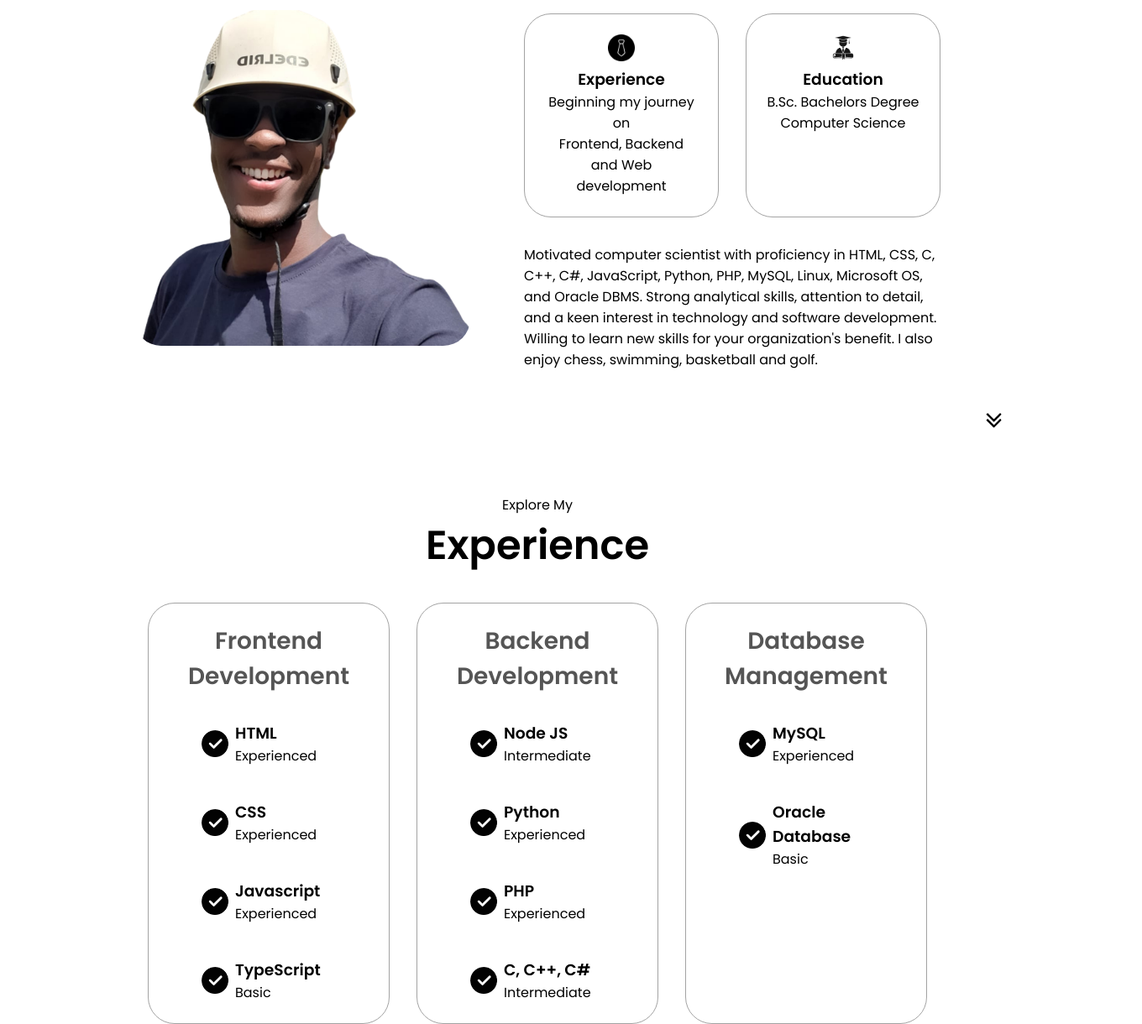
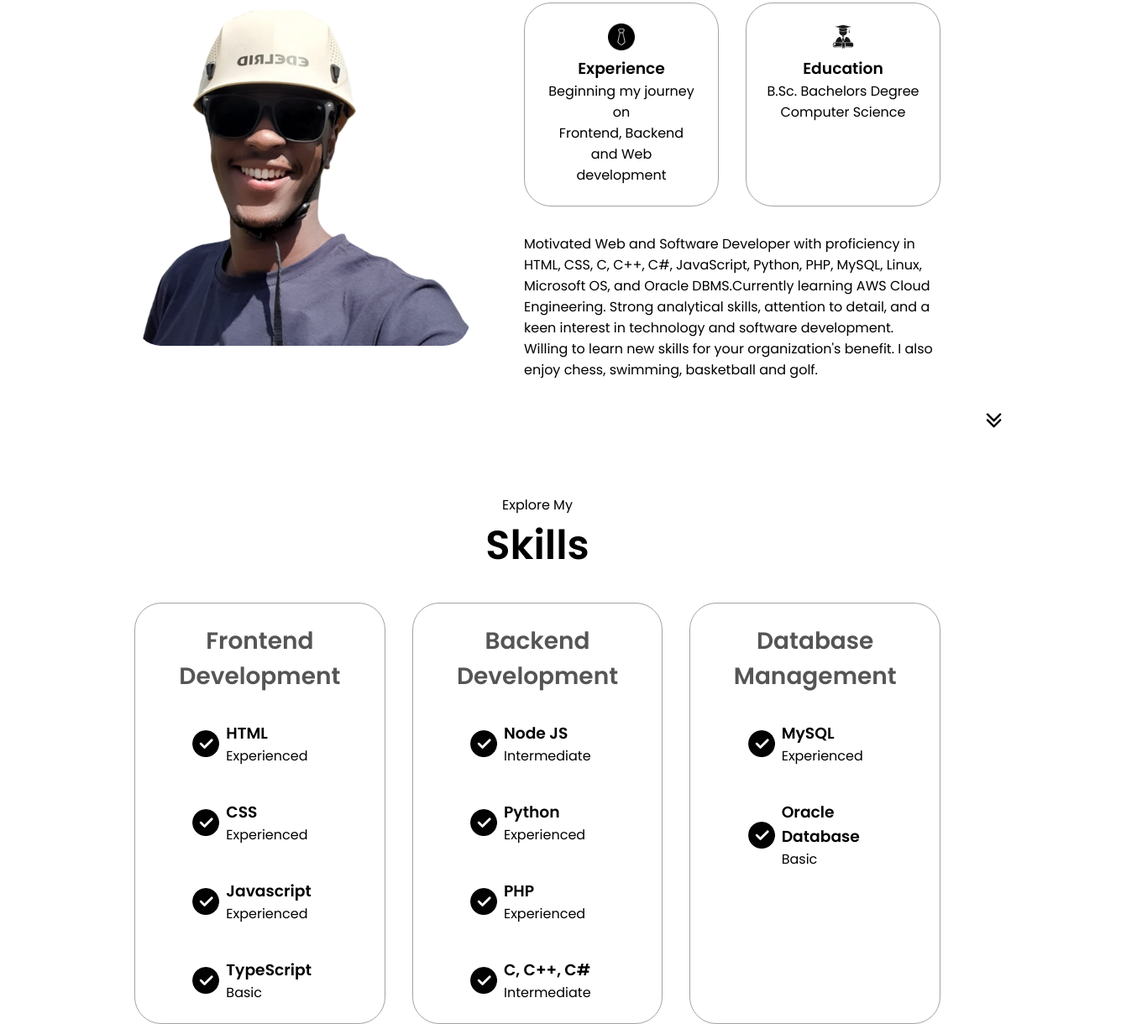
Before and after one commit to LeoMacua/html-css-js-portfolio, a plain HTML site: page index.html in a window 1280 px wide. Shown: the part 1107-2327 px from the top of the page at 84% size, 1360 px wide, since content can reach past the window. Drawn offline with Linux system fonts and the light colour scheme.

Commit message:
updated some code

```diff
--- a/index.html
+++ b/index.html
@@ -13,7 +13,7 @@
         <div>
             <ul class="nav-links">
                 <li><a href="#about">About</a></li>
-                <li><a href="#experience">Experience</a></li>
+                <li><a href="#skills">Skills</a></li>
                 <li><a href="#projects">Projects</a></li>
                 <li><a href="#contact">Contact</a></li>
             </ul>
@@ -29,7 +29,7 @@
             </div>
             <div class="menu-links">
                 <li><a href="#about" onclick="toggleMenu()">About</a></li>
-                <li><a href="#experience" onclick="toggleMenu()">Experience</a></li>
+                <li><a href="#skills" onclick="toggleMenu()">Skills</a></li>
                 <li><a href="#projects" onclick="toggleMenu()">Projects</a></li>
                 <li><a href="#contact" onclick="toggleMenu()">Contact</a></li>
             </div>
@@ -44,12 +44,12 @@
             <h1 class="title">Leonard Macua Kariko</h1>
             <p class="section__text__p2">Software Developer</p>
             <div class="btn-container">
-                <button class="btn btn-color-2" onclick="window.open('./assets/Leonard Macua CV.pdf.pdf')">Download CV</button>
+                <button class="btn btn-color-2" onclick="window.open('./assets/LEONARD_KARIKO.pdf')">Download CV</button>
                 <button class="btn btn-color-1" onclick="location.href='./#contact'">Contact Info</button>
             </div>
             <div id="socials-container">
                 <img src="./assets/linkedin.png" alt="My LinkedIn profile"
-                class="icon" onclick="location.href='https://www.linkedin.com/in/leonard-macua-146994267/'">
+                class="icon" onclick="location.href='https://www.linkedin.com/in/leonard-macua/'">
 
                 <img src="./assets/github.png" alt="My Github profile"
                 class="icon" onclick="location.href='https://github.com/LeoMacua'">
@@ -80,8 +80,9 @@
                     </div>
                 </div>
                 <div class="text-container">
-                    <p>Motivated computer scientist with proficiency in HTML, CSS, C, C++, C#, JavaScript,
-                        Python, PHP, MySQL, Linux, Microsoft OS, and Oracle DBMS. Strong analytical skills,
+                    <p>Motivated Web and Software Developer with proficiency in HTML, CSS, C, C++, C#, JavaScript,
+                        Python, PHP, MySQL, Linux, Microsoft OS, and Oracle DBMS.Currently learning AWS Cloud Engineering.
+                        Strong analytical skills,
                         attention to detail, and a keen interest in technology and software development.
                         Willing to learn new skills for your organization's benefit. I also enjoy
                         chess, swimming, basketball and golf.</p>
@@ -92,9 +93,9 @@
         class="icon arrow"
         onclick="location.href='./#experience'">
     </section>
-    <section id="experience">
+    <section id="skills">
         <p class="section__text__p1"> Explore My</p>
-        <h1 class="title">Experience</h1>
+        <h1 class="title">Skills</h1>
         <div class="experience-details-container">
             <div class="about-containers">
                 <div class="details-container">
@@ -237,7 +238,7 @@
                             class="icon">
                             <div>
                                 <h3>Network Administration</h3>
-                                <p>Experienced</p>
+                                <p>Intermediate</p>
                             </div>
                         </article>
                     </div>
--- a/style.css
+++ b/style.css
@@ -9,6 +9,8 @@
 
 body{
     font-family: "Poppins", sans-serif;
+    width: 100%;
+    overflow-x: hidden;
 }
 html{
     scroll-behavior: smooth;
```
Also changed, not shown: 2 other files.
